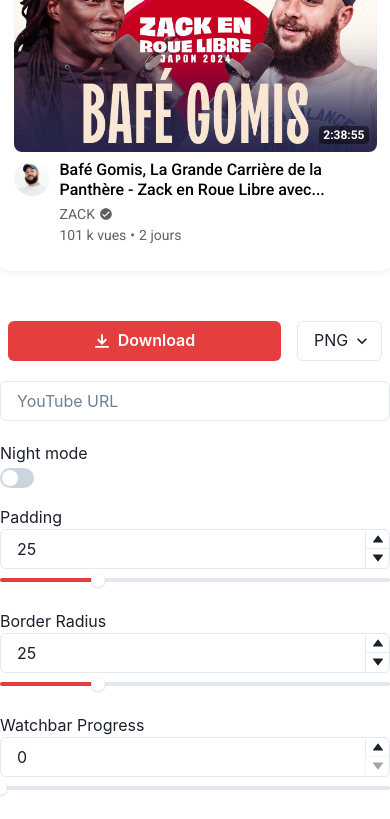
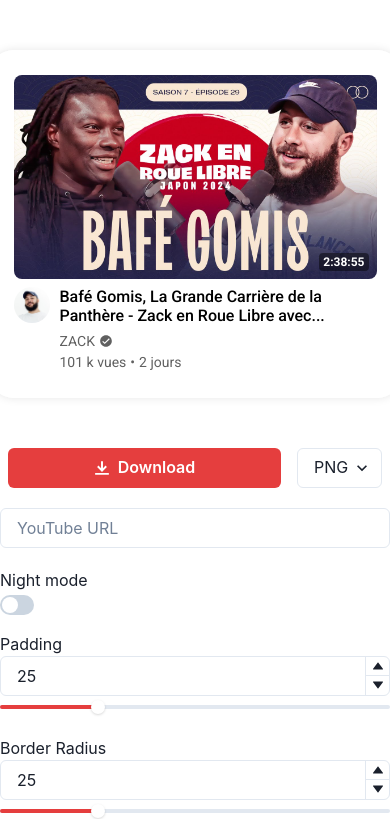
Before and after one commit to anasouh/ytcard, a Next.js app: page / in a window 390 px wide. Shown: the top 819 px of the page. Built offline with nearby package versions, Linux system fonts and the light colour scheme.

Commit message:
Fix container height

```diff
--- a/public/assets/css/style.css
+++ b/public/assets/css/style.css
@@ -70,6 +70,13 @@
   align-items: center;
   justify-content: center;
   gap: 50px;
+}
+
+@media screen and (max-width: 1080px) {
+  main {
+    justify-content: flex-start;
+    margin-top: 50px;
+  }
 }
 
 .screen-height {
```
